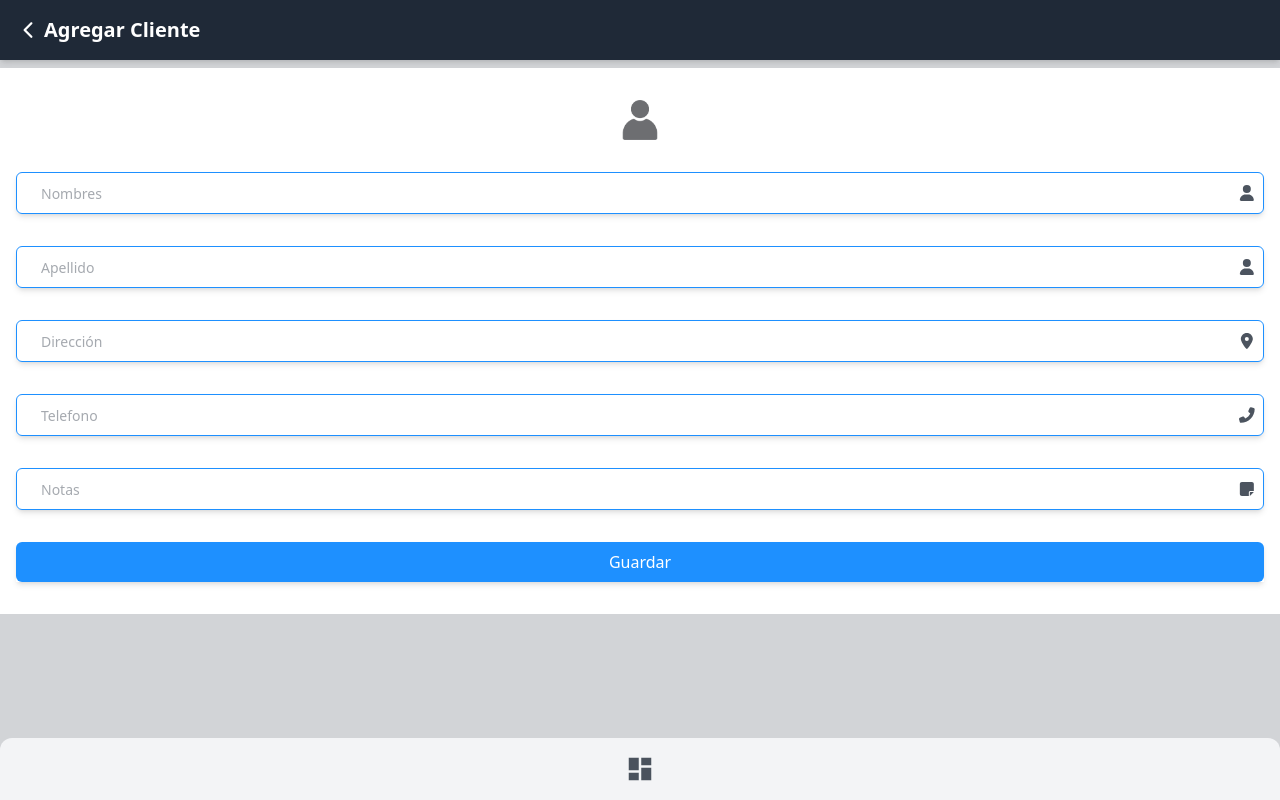
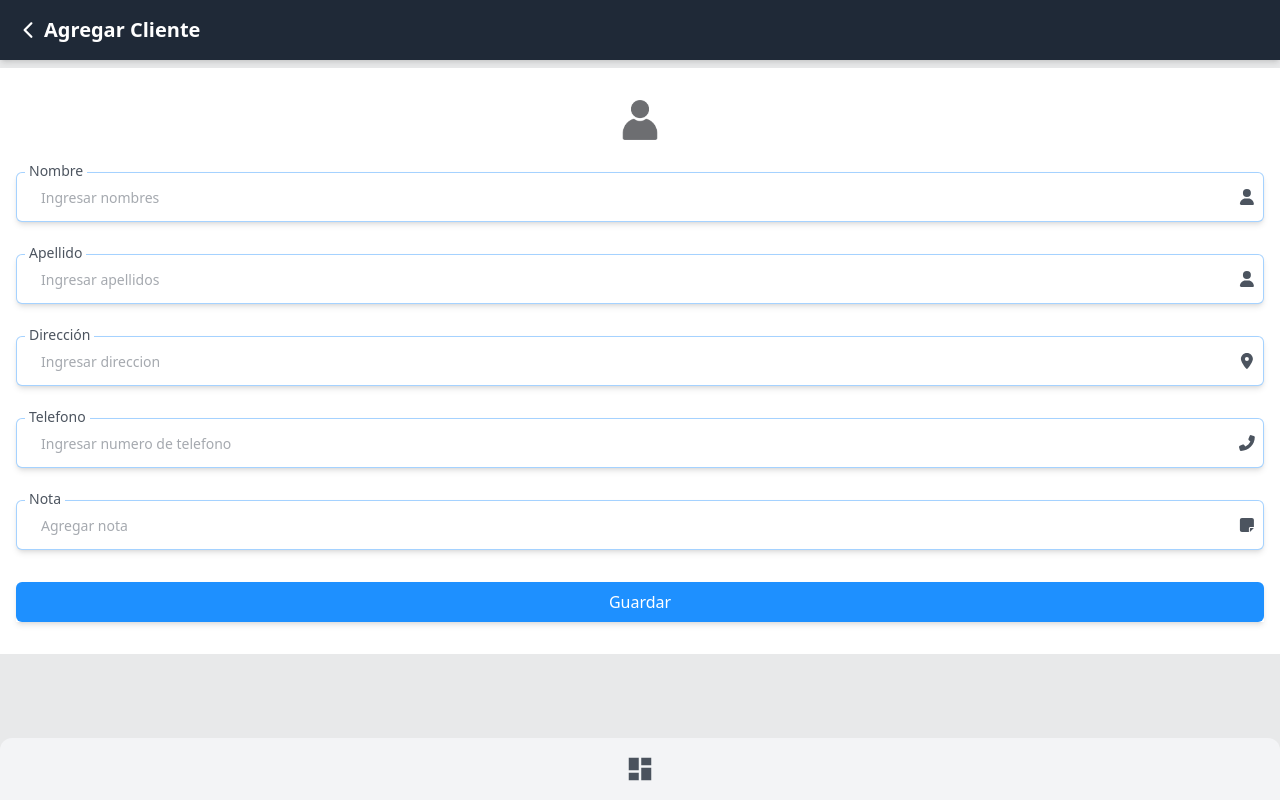
Before and after one commit to thecoderbutcher/crediflow, a Next.js app: page /customers/create in a window 1280 px wide. Built offline with nearby package versions, Linux system fonts and the light colour scheme.

Commit message:
add components for form

```diff
--- /dev/null
+++ b/app/(protected)/components/FormGroup.tsx
@@ -0,0 +1,18 @@
+
+interface FormGroupProps {
+    children: React.ReactNode
+    Icon: React.ElementType
+    labelFor: string
+    labelText: string
+}
+const FormGroup = ({children, Icon, labelFor, labelText} : FormGroupProps) => {
+  return (
+    <div className="flex w-full relative items-center px-2 py-1 bg-darkText text-text/90 shadow-md border border-primary/40 rounded-md group">
+        <label htmlFor={labelFor} className="absolute left-2 -top-3 bg-darkText px-1 text-sm">{labelText}</label>
+        {children}
+        <Icon />
+    </div>
+  )
+}
+
+export default FormGroup
--- a/app/(protected)/customers/create/(components)/AddClientForm.tsx
+++ /dev/null
@@ -1,41 +0,0 @@
-import Image from 'next/image'
-import Link from 'next/link'
-import { FaLocationDot, FaPhoneFlip, FaNoteSticky, FaUser } from "react-icons/fa6";
-
-
-const AddClientForm = () => {
-  return (
-    <form className='flex flex-col justify-center gap-8 py-8 px-4 bg-darkText shadow-md items-center mt-2'>
-        <div className='flex items-center justify-center'>
-            <Image src={'/app/default-user.webp'} width={40} height={40} alt='userphoto'/>
-        </div>
-        <div className='flex gap-2 px-2 items-center w-full border border-primary shadow-md rounded-md'>
-            <input type="text" placeholder='Nombres' className="w-full focus:outline-none border-none" />
-            <FaUser />
-        </div>
-        <div className='flex gap-2 px-2 items-center w-full border border-primary shadow-md rounded-md'>
-            <input type="text" placeholder='Apellido' className="w-full focus:outline-none border-none"/>
-            <FaUser />
-        </div>
-        <div className='flex gap-2 px-2 items-center w-full border border-primary shadow-md rounded-md'>
-            <input type="text" placeholder='Dirección' className="w-full focus:outline-none border-none"/>
-            <FaLocationDot />
-        </div>
-        <div className='flex gap-2 px-2 items-center w-full border border-primary shadow-md rounded-md'>
-            <input type="text" placeholder='Telefono' className="w-full focus:outline-none border-none"/>
-            <FaPhoneFlip />
-        </div>
-        <div className='flex gap-2 px-2 items-center w-full border border-primary shadow-md rounded-md'>
-            <input type="text" placeholder='Notas' className="w-full focus:outline-none border-none" />
-            <FaNoteSticky />
-        </div>
-       <div className='flex w-full items-center gap-2 shadow-md'>
-            <Link href={'/auth/error'} className='bg-primary text-white py-2 w-full text-center rounded-md'>
-                Guardar
-            </Link>
-        </div>
-    </form>
-  )
-}
-
-export default AddClientForm
--- /dev/null
+++ b/app/(protected)/customers/create/components/FormCreateCustomer.tsx
@@ -0,0 +1,36 @@
+import FormGroup from '@/app/(protected)/components/FormGroup';
+import Image from 'next/image'
+import Link from 'next/link'
+import { FaLocationDot, FaPhoneFlip, FaNoteSticky, FaUser } from "react-icons/fa6";
+
+const FormCreateCustomer = () => {
+  return (
+    <form className='flex flex-col gap-8 py-8 px-4 bg-darkText shadow-md items-center mt-2'>
+        <div className='flex items-center justify-center'>
+            <Image src={'/app/default-user.webp'} width={40} height={40} alt='userphoto'/>
+        </div>
+        <FormGroup Icon={FaUser} labelFor="name" labelText="Nombre">
+            <input type="text" name='name' placeholder='Ingresar nombres' className="flex w-full outline-none focus:outline-none border-none" />
+        </FormGroup>
+        <FormGroup Icon={FaUser} labelFor="lastname" labelText="Apellido">
+            <input type="text" name='lastname' placeholder='Ingresar apellidos' className="flex w-full outline-none focus:outline-none border-none" />
+        </FormGroup>
+        <FormGroup Icon={FaLocationDot} labelFor="address" labelText="Dirección">
+            <input type="text" name='address' placeholder='Ingresar direccion' className="flex w-full outline-none focus:outline-none border-none" />
+        </FormGroup>
+        <FormGroup Icon={FaPhoneFlip} labelFor="phone" labelText="Telefono">
+            <input type="text" name='phone' placeholder='Ingresar numero de telefono' className="flex w-full outline-none focus:outline-none border-none" />
+        </FormGroup>
+        <FormGroup Icon={FaNoteSticky} labelFor="note" labelText="Nota">
+            <input type="text" name='note' placeholder='Agregar nota' className="flex w-full outline-none focus:outline-none border-none" />
+        </FormGroup>
+       <div className='flex w-full items-center gap-2 shadow-md'>
+            <Link href={'/auth/error'} className='bg-primary text-white py-2 w-full text-center rounded-md'>
+                Guardar
+            </Link>
+        </div>
+    </form>
+  )
+}
+
+export default FormCreateCustomer
--- a/app/(protected)/customers/create/page.tsx
+++ b/app/(protected)/customers/create/page.tsx
@@ -1,13 +1,13 @@
 
 import Header from '../../components/Header'
-import AddClientForm from './(components)/AddClientForm'
+import FormCreateCustomer from './components/FormCreateCustomer'
 
 const page = () => {
 
     return (
-        <div className='flex flex-col justify-center'>
+        <div className='flex flex-col w-full'>
             <Header title="Agregar Cliente" url="/customers" />
-            <AddClientForm />
+            <FormCreateCustomer />
         </div>
     )
 }
--- a/app/(protected)/loans/create/(components)/FormCreateLoan.tsx
+++ b/app/(protected)/loans/create/(components)/FormCreateLoan.tsx
@@ -1,3 +1,4 @@
+import FormGroup from "@/app/(protected)/components/FormGroup";
 import Link from "next/link";
 import { FaMoneyBillAlt,FaPercent, FaCalendarDay } from "react-icons/fa";
 import { GiReceiveMoney } from "react-icons/gi";
@@ -13,11 +14,14 @@ const FormCreateLoan = () => {
                 <option value="">Interes compuesto bancario</option>
             </select>
         </div>
-        <div className="flex relative items-center px-2 py-1 bg-darkText text-text/90 shadow-md border border-primary/40 rounded-md group">
+        <FormGroup Icon={FaMoneyBillAlt} labelFor="laonvalue" labelText="Valor">
+            <input type="text" name="laonvalue" id="laonvalue" placeholder="Valor del prestamo" className=" w-full outline-none focus:outline-none active:outline-none border-none" />
+        </FormGroup>
+        {/* <div className="flex relative items-center px-2 py-1 bg-darkText text-text/90 shadow-md border border-primary/40 rounded-md group">
             <label htmlFor="laonvalue" className="absolute left-2 -top-3 bg-darkText px-1 text-sm">Valor</label>
             <input type="text" name="laonvalue" id="laonvalue" placeholder="Valor del prestamo" className=" w-full outline-none focus:outline-none active:outline-none border-none" />
             <FaMoneyBillAlt className="text-4xl" />
-        </div>
+        </div>    */}
         <div className="flex relative items-center px-2 py-1 bg-darkText text-text/90 shadow-md border border-primary/40 rounded-md group">
             <label htmlFor=""  className="absolute left-2 -top-3 bg-darkText px-1 text-sm">Intereses</label>
             <input type="text" placeholder="" className=" w-full outline-none focus:outline-none active:outline-none border-none" />
--- a/app/(protected)/loans/create/page.tsx
+++ b/app/(protected)/loans/create/page.tsx
@@ -4,7 +4,7 @@ import FormCreateLoan from "./(components)/FormCreateLoan"
 const page = () => {
   return (
     <div>
-        <Header title="Agregar prestamos" url="/admin/loans" />
+        <Header title="Agregar prestamos" url="/loans" />
         <FormCreateLoan />
     </div>
   )
--- a/app/globals.css
+++ b/app/globals.css
@@ -13,7 +13,7 @@
 }
 
 body{
-    @apply bg-secondary/20 text-secondary/80;
+    @apply bg-secondary/10 text-secondary/80;
 }
 input {
     @apply border border-gray-200 h-10 px-4 rounded-md text-sm focus:outline-none focus:border-gray-400;
--- a/schema/index.ts
+++ b/schema/index.ts
@@ -10,3 +10,13 @@ export const RegisterSchema = z.object({
     email: z.string().email({message: "Email is required"}),
     password: z.string().min(8, {message: "Minimun 8 characters required"})
 })
+
+export const CustomerSchema = z.object({
+    firstName: z.string().min(3, 'El nombre debe tener al menos 3 caracteres'),
+    lastName: z.string().min(3, 'El apellido debe tener al menos 3 caracteres'),
+    email: z.string().email('El email es inválido'),
+    idperson: z.string().min(6, 'El DNI debe tener al menos 6 caracteres'),
+    address: z.string().min(5, 'La dirección debe tener al menos 5 caracteres'),
+    phone: z.string().min(6, 'Teléfono inválido'),
+    notes: z.string().optional(),
+  })
```
Also changed, not shown: app/(protected)/customers/create/action/create.ts (added), app/(protected)/customers/update/page.tsx (added), app/(protected)/employees/create/page.tsx (added), app/(protected)/employees/update/page.tsx (added), 1 other file (tests, documents, lock files or other folders).
